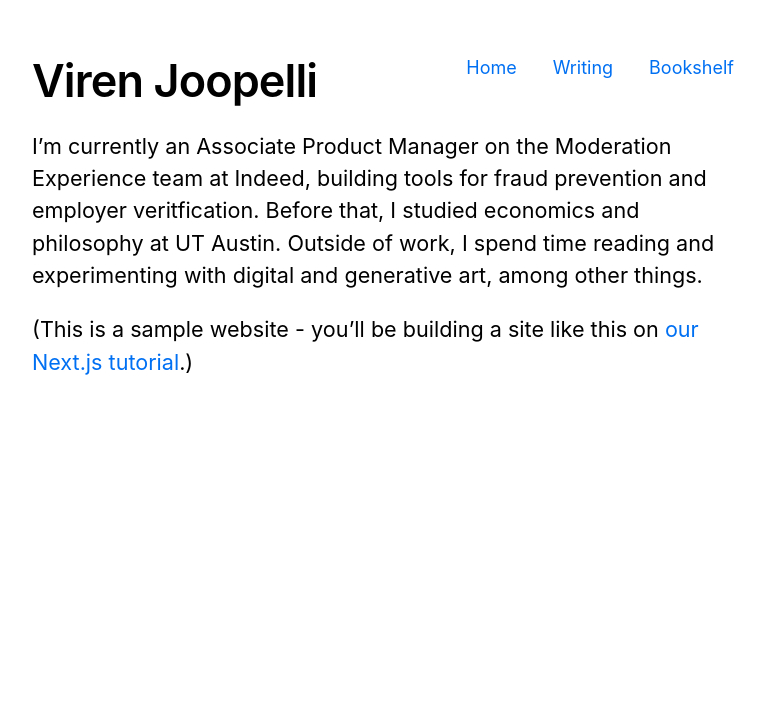
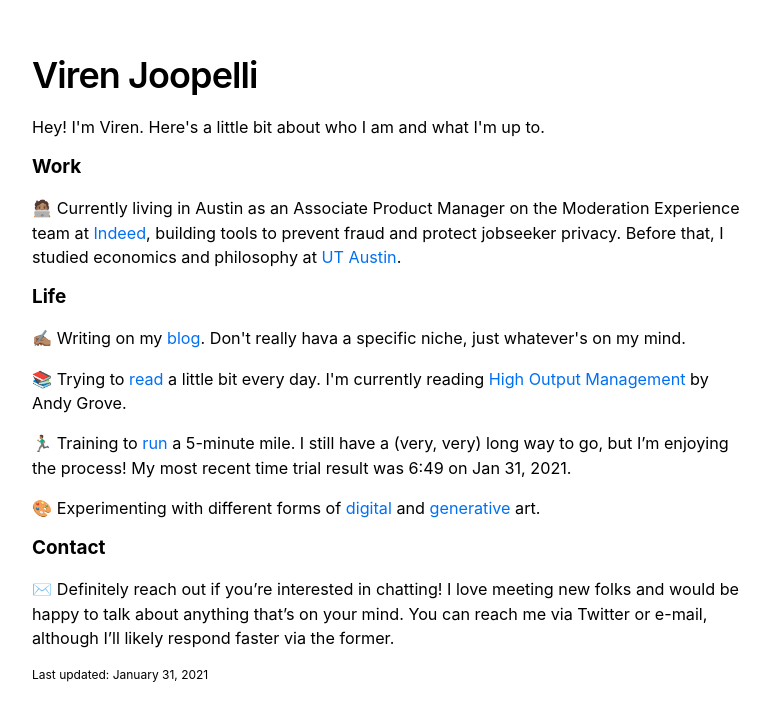
Before and after one commit to virenjoopelli/nextjs-blog, a Next.js app: page / in a window 1280 px wide. Shown: the top 720 px of the page, without its empty margins (248-1018 px from the left). Built offline with nearby package versions, Linux system fonts and the light colour scheme.

Commit message:
edits to home page

```diff
--- a/components/layout.js
+++ b/components/layout.js
@@ -24,16 +24,6 @@ export default function Layout({ children, home }) {
         <meta name="og:title" content={siteTitle} />
         <meta name="twitter:card" content="summary_large_image" />
       </Head>
-
-      <nav className = "navbar navbar-default">
-      <div className="container-fluid">
-        <span className={styles.nav}>
-          <span className ={styles.navItem} ><a href="/">Home</a></span>
-          <span className ={styles.navItem}><a href="/writing">Writing</a></span>
-          <span className ={styles.navItem}><a href="/writing">Bookshelf</a></span>
-        </span>
-      </div>
-      </nav>
       	<text></text>
         <header className={styles.header}>
         {home ? (
--- a/pages/index.js
+++ b/pages/index.js
@@ -21,12 +21,28 @@ export default function Home({allPostsData}) {
         <title>{siteTitle}</title>
       </Head>
       <section className={utilStyles.headingMd}>
-        <p>I’m currently an Associate Product Manager on the Moderation Experience team at Indeed, building tools for fraud prevention and employer veritfication. Before that, I studied economics and philosophy at UT Austin. Outside of work, I spend time reading and experimenting with digital and generative art, among other things.</p>
-        <p>
-          (This is a sample website - you’ll be building a site like this on{' '}
-          <a href="https://nextjs.org/learn">our Next.js tutorial</a>.)
-        </p>
+        <p>Hey! I'm Viren. Here's a little bit about who I am and what I'm up to.</p>
+
+        <h3>Work</h3>
+
+          <p>🧑🏽‍💻 Currently living in Austin as an Associate Product Manager on the Moderation Experience team at <a href = "https://www.indeed.com/">Indeed</a>, building tools to prevent fraud and protect jobseeker privacy. Before that, I studied economics and philosophy at <a href = "utexas.edu"> UT Austin</a>. </p>
+
+        <h3>Life</h3>
+
+          <p>✍🏽 Writing on my <Link href = "/writing"><a>blog</a></Link>. Don't really hava a specific niche, just whatever's on my mind. </p>
+
+          <p>📚 Trying to <a href = "https://airtable.com/invite/l?inviteId=invTAFtk6VRvaiJ6H&inviteToken=4e08337d57589651ed469f45d42d41359af02565c18aa9ec7d5931740b3cef1b">read</a> a little bit every day. I'm currently reading <a href = "https://www.goodreads.com/book/show/324750.High_Output_Management">High Output Management</a> by Andy Grove.</p>
+
+          <p>🏃🏽‍♂️ Training to <a href = "https://www.strava.com/athletes/27474043">run</a> a 5-minute mile. I still have a (very, very) long way to go, but I’m enjoying the process! My most recent time trial result was 6:49 on Jan 31, 2021.</p>
+
+          <p>🎨 Experimenting with different forms of <a href = "https://twitter.com/virenjoopelli/status/1355990745790828544?s=20">digital</a> and <a href = "https://twitter.com/virenjoopelli/status/1299871563102261248?s=20" target="_blank">generative</a> art.</p>
+
+        <h3>Contact</h3>
+
+          <p>✉️ Definitely reach out if you’re interested in chatting! I love meeting new folks and would be happy to talk about anything that’s on your mind. You can reach me via Twitter or e-mail, although I’ll likely respond faster via the former.</p>
+
       </section>
+      <p className = {utilStyles.lastUpdated}> Last updated: January 31, 2021</p>
   </Layout>
 
     //   <section className={`${utilStyles.headingMd} ${utilStyles.padding1px}`}>
--- a/pages/writing.js
+++ b/pages/writing.js
@@ -20,7 +20,7 @@ export default function Home({allPostsData}) {
   	<Layout>
   	 <div className={styles.container}>
       <Head>
-        // <title>{siteTitle}</title>
+        <title>{siteTitle}</title>
       </Head>
 
       <section className={`${utilStyles.headingMd} ${utilStyles.padding0px}`}>
--- a/styles/global.css
+++ b/styles/global.css
@@ -24,3 +24,11 @@ img{
 	max-width: 130%;
 	display: block;
 }
+
+h3 {
+	line-height: 1em;
+}
+
+p {
+	line-height: 1.5em;
+}
--- a/styles/utils.module.css
+++ b/styles/utils.module.css
@@ -1,11 +1,13 @@
 .heading2Xl {
-  font-size: 2.5rem;
+  font-size: 2rem;
   line-height: 1.2;
   font-weight: 600;
   letter-spacing: -0.05rem;
   margin: 1rem 0;
   white-space: nowrap;
 }
+
+
 
 .headingXl {
   font-size: 2rem;
@@ -24,7 +26,7 @@
 }
 
 .headingMd {
-  font-size: 1.2rem;
+  font-size: 0.9rem;
   line-height: 1.5;
   margin-top: 0;
   padding-top: 0;
@@ -40,6 +42,10 @@
 
 .padding1px {
   padding-top: 1px;
+}
+
+.lastUpdated {
+  font-size: 12px;
 }
 
 .list {
```
